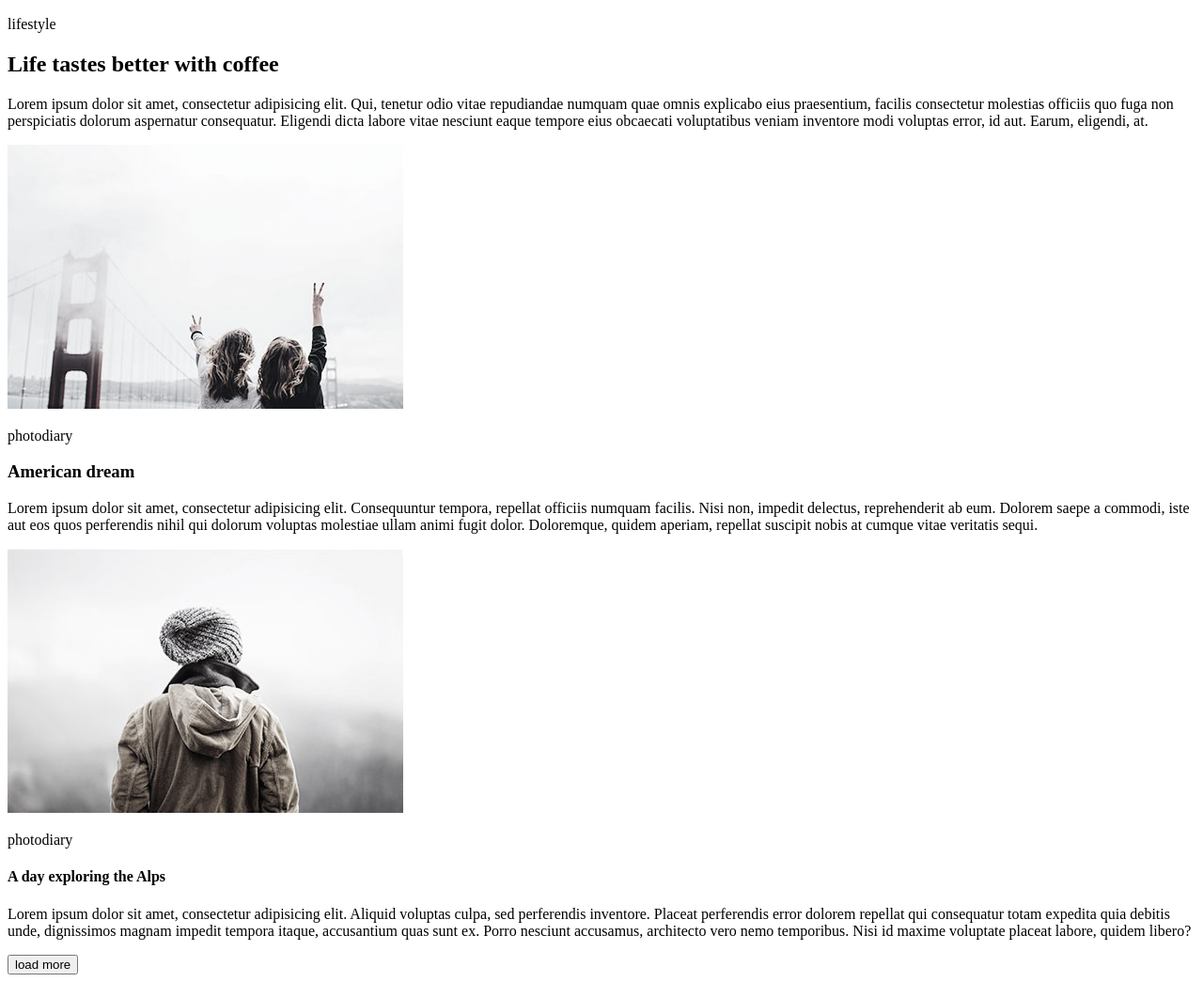
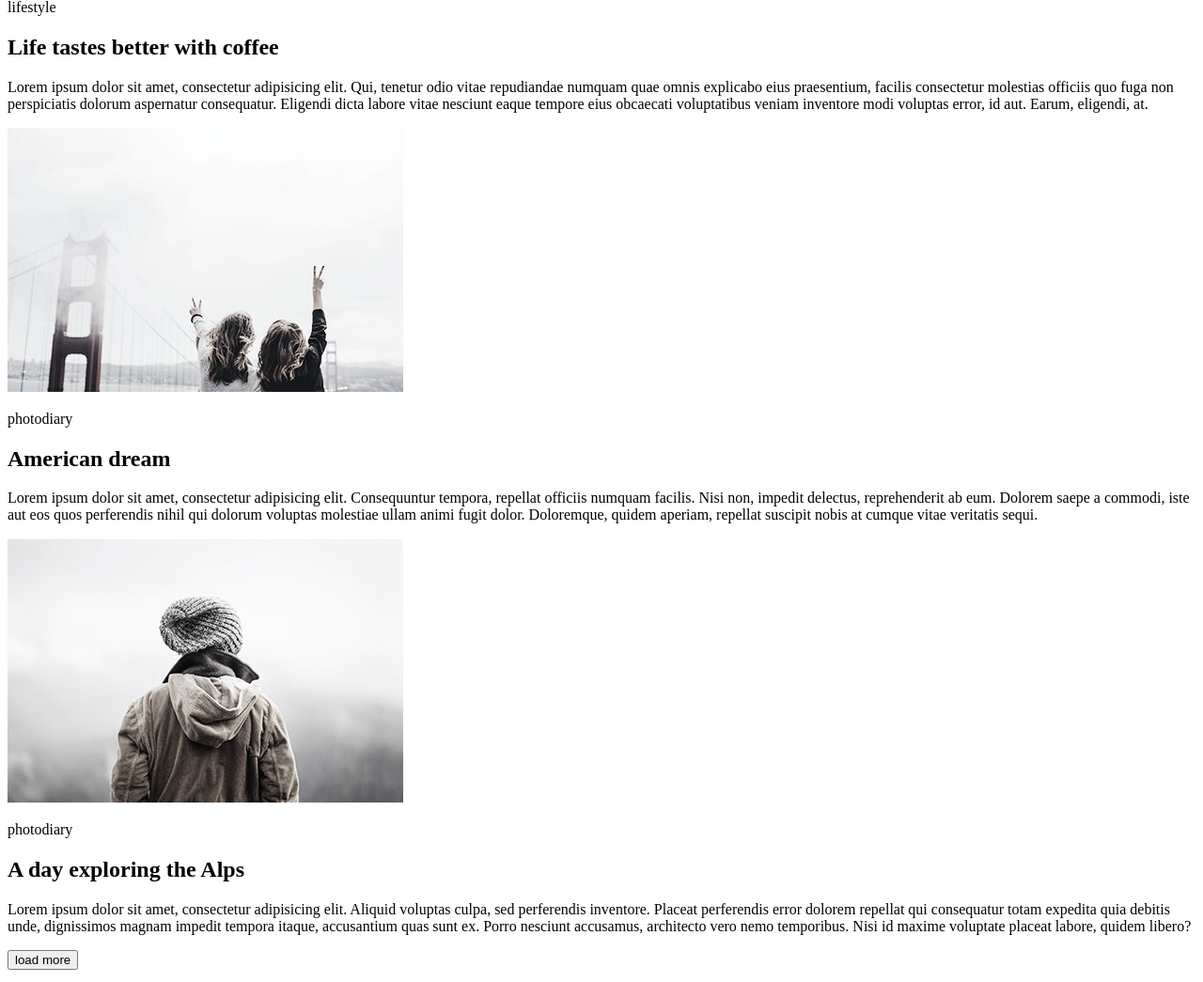
Before and after one commit to UncleLev/goit-fe-course, a plain HTML site: page html-css/modul (1)/index.html in a window 1280 px wide. Shown: the part 862-1907 px from the top of the page at 94% size. Drawn offline with Linux system fonts and the light colour scheme.

Commit message:
change h and add atricle

```diff
--- a/html-css/modul (1)/index.html
+++ b/html-css/modul (1)/index.html
@@ -7,8 +7,7 @@
 	<header>
 		<ul>
 			<li> <a href=""> lifestyle</a> </li>
-			<li>
-				<a href="">photogdiary</a></li>
+			<li><a href="">photogdiary</a></li>
 			<li><a href="">music</a></li>
 			<li><a href="">travel</a></li>
 		</ul>
@@ -24,29 +23,34 @@
 		<p>
 			Lorem ipsum dolor sit amet, consectetur adipisicing elit. Laborum autem dolores hic explicabo repudiandae corporis placeat ducimus aliquam quasi tenetur repellendus nostrum, officia ex necessitatibus possimus enim omnis quod eum sint praesentium eligendi fuga voluptatum, quos porro aut. Eaque quia ratione atque adipisci quaerat voluptates laboriosam esse, tempora similique quibusdam inventore repellat, at quisquam maxime autem voluptatibus minus amet! Possimus, neque.
 		</p>
-		<br>
+	</article>
+	<article>
 		<img src="img/Untitled-4.jpg" alt="Lifestyle">
 		<p>
 			lifestyle
 		</p>
-		<h2>Life tastes better with coffee</h2>
+		<h1>Life tastes better with coffee</h1>
 		<p>
 			Lorem ipsum dolor sit amet, consectetur adipisicing elit. Qui, tenetur odio vitae repudiandae numquam quae omnis explicabo eius praesentium, facilis consectetur molestias officiis quo fuga non perspiciatis dolorum aspernatur consequatur. Eligendi dicta labore vitae nesciunt eaque tempore eius obcaecati voluptatibus veniam inventore modi voluptas error, id aut. Earum, eligendi, at.
 		</p>
+	</article>
+	<article>
 		<img src="img/Untitled-1.jpg" alt="photodiary">
 		<p>
 			photodiary
 		</p>
-		<h3>American dream</h3>
+		<h1>American dream</h1>
 		<p>
 			Lorem ipsum dolor sit amet, consectetur adipisicing elit. Consequuntur tempora, repellat officiis numquam facilis. Nisi non, impedit delectus, reprehenderit ab eum. Dolorem saepe a commodi, iste aut eos quos perferendis nihil qui dolorum voluptas molestiae ullam animi fugit dolor. Doloremque, quidem aperiam, repellat suscipit nobis at cumque vitae veritatis sequi.
+		</p>
+	</article>
+	<article>
 
-		</p>
 		<img src="img/Untitled-2.jpg" alt="photodiary">
 		<p>
 			photodiary
 		</p>
-		<h4>A day exploring the Alps</h4>
+		<h1>A day exploring the Alps</h1>
 		<p>
 			Lorem ipsum dolor sit amet, consectetur adipisicing elit. Aliquid voluptas culpa, sed perferendis inventore. Placeat perferendis error dolorem repellat qui consequatur totam expedita quia debitis unde, dignissimos magnam impedit tempora itaque, accusantium quas sunt ex. Porro nesciunt accusamus, architecto vero nemo temporibus. Nisi id maxime voluptate placeat labore, quidem libero?
 		</p>
```
